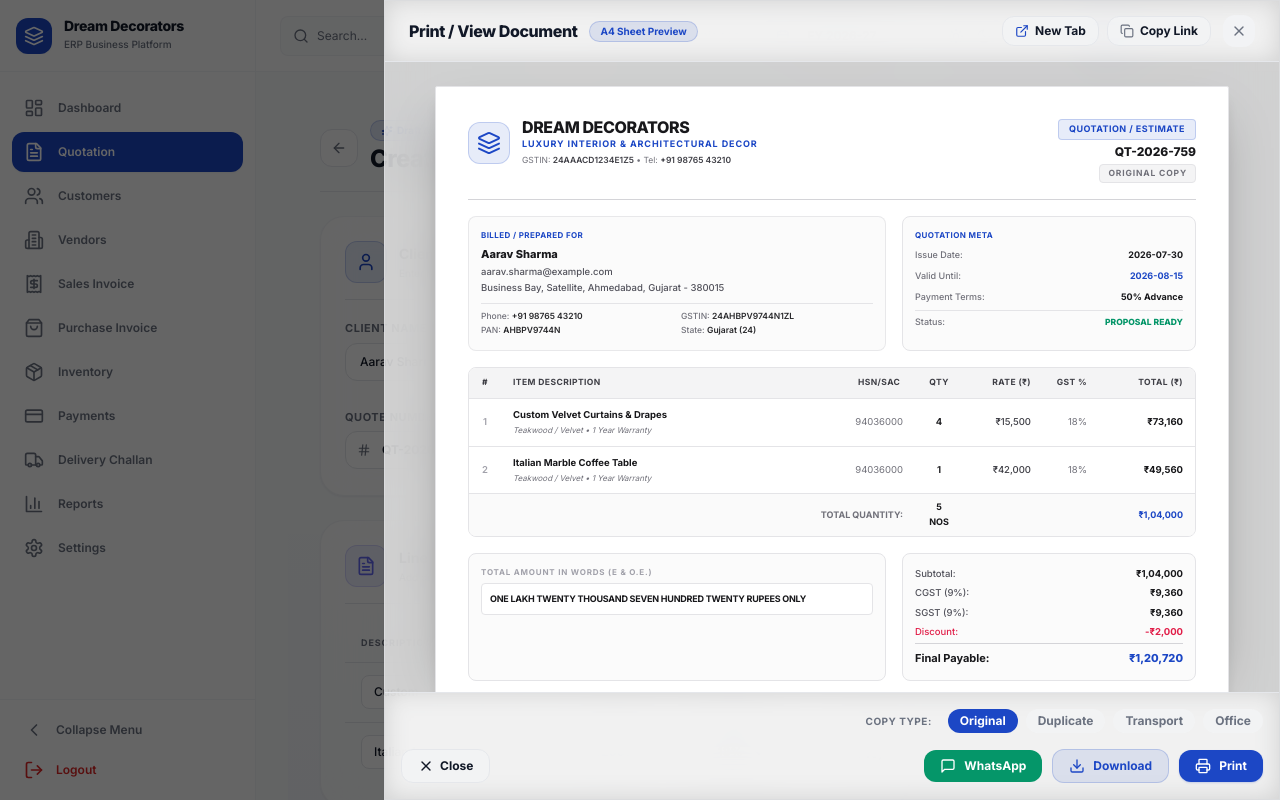
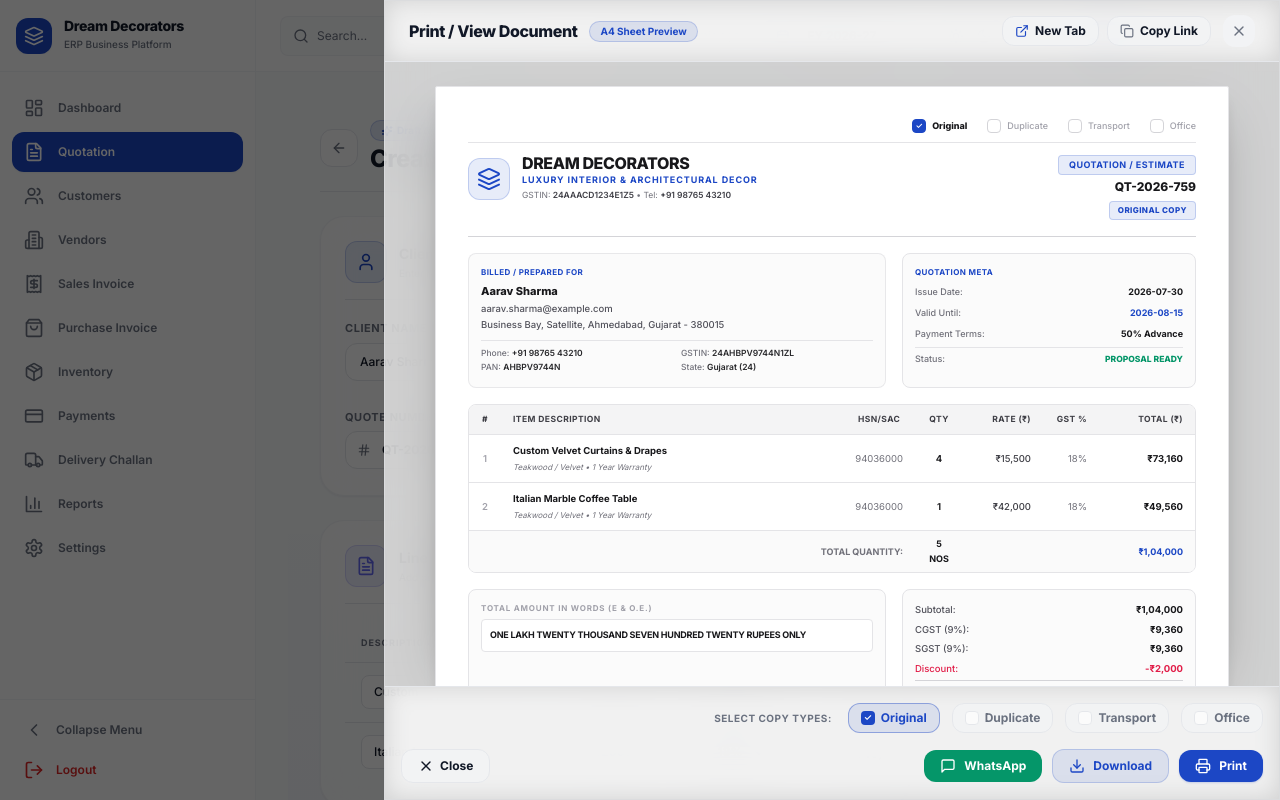
Before and after one commit to priyankpanchal2429/Dream-Decorators, a Next.js app in the folder apps/frontend/: page /quotations/new in a window 1280 px wide. Both pictures are taken after a click on the button "Preview PDF". Shown: the top 800 px of the page. Built offline with nearby package versions, Linux system fonts and the light colour scheme.

Commit message:
feat: add multi-select copy type checkboxes and display on top of A4 quotation document

```diff
--- a/apps/frontend/src/features/quotations/components/QuotationPreviewModal.tsx
+++ b/apps/frontend/src/features/quotations/components/QuotationPreviewModal.tsx
@@ -38,7 +38,7 @@ export const QuotationPreviewModal: React.FC<QuotationPreviewModalProps> = ({
   grandTotal,
   notes,
 }) => {
-  const [copyType, setCopyType] = useState<CopyType>('Original');
+  const [selectedCopyTypes, setSelectedCopyTypes] = useState<CopyType[]>(['Original']);
   const [copied, setCopied] = useState(false);
 
   if (!isOpen) return null;
@@ -68,6 +68,17 @@ export const QuotationPreviewModal: React.FC<QuotationPreviewModalProps> = ({
     window.open(`https://wa.me/?text=${text}`, '_blank');
   };
 
+  const toggleCopyType = (type: CopyType) => {
+    if (selectedCopyTypes.includes(type)) {
+      // Don't allow unchecking if it's the last remaining selection
+      if (selectedCopyTypes.length > 1) {
+        setSelectedCopyTypes(selectedCopyTypes.filter((t) => t !== type));
+      }
+    } else {
+      setSelectedCopyTypes([...selectedCopyTypes, type]);
+    }
+  };
+
   const copyOptions: CopyType[] = ['Original', 'Duplicate', 'Transport', 'Office'];
 
   return (
@@ -78,7 +89,7 @@ export const QuotationPreviewModal: React.FC<QuotationPreviewModalProps> = ({
         className="fixed inset-0 z-50 bg-black/60 backdrop-blur-xs transition-opacity animate-fade-in print:hidden"
       />
 
-      {/* Right Side Slide-Over Drawer - Design System Parity */}
+      {/* Right Side Slide-Over Drawer */}
       <div className="fixed top-0 right-0 bottom-0 z-50 w-full max-w-4xl glass-panel bg-cardBg border-l border-borderClr shadow-2xl flex flex-col animate-slide-in-right overflow-hidden print:w-full print:max-w-none print:static print:bg-white print:border-none print:shadow-none">
 
         {/* TOP HEADER CONTROL BAR */}
@@ -134,29 +145,42 @@ export const QuotationPreviewModal: React.FC<QuotationPreviewModalProps> = ({
               discountAmount={discountAmount}
               grandTotal={grandTotal}
               notes={notes}
-              copyType={copyType}
+              selectedCopyTypes={selectedCopyTypes}
             />
           </div>
         </div>
 
-        {/* BOTTOM ACTION & COPY TYPE FOOTER BAR */}
+        {/* BOTTOM ACTION & MULTI-SELECT COPY TYPE FOOTER BAR */}
         <div className="border-t border-borderClr/40 bg-cardBg/95 backdrop-blur-md p-4 space-y-3 shrink-0 print:hidden">
-          {/* Copy Type Selector Pills */}
-          <div className="flex items-center justify-end gap-2 text-xs font-semibold text-txtPrimary">
-            <span className="text-[10px] font-bold text-txtSecondary uppercase tracking-wider mr-2">Copy Type:</span>
-            {copyOptions.map((opt) => (
-              <button
-                key={opt}
-                onClick={() => setCopyType(opt)}
-                className={`px-3 py-1 rounded-xl text-xs font-bold transition-all ${
-                  copyType === opt
-                    ? 'bg-primary text-white shadow-xs'
-                    : 'bg-hoverBg text-txtSecondary hover:text-txtPrimary'
-                }`}
-              >
-                {opt}
-              </button>
-            ))}
+          {/* Multi-Select Copy Type Checkbox Options */}
+          <div className="flex items-center justify-end gap-3 text-xs font-semibold text-txtPrimary">
+            <span className="text-[10px] font-bold text-txtSecondary uppercase tracking-wider mr-1">
+              Select Copy Types:
+            </span>
+            {copyOptions.map((opt) => {
+              const isChecked = selectedCopyTypes.includes(opt);
+              return (
+                <button
+                  key={opt}
+                  type="button"
+                  onClick={() => toggleCopyType(opt)}
+                  className={`flex items-center gap-1.5 px-3 py-1.5 rounded-xl text-xs font-bold transition-all border ${
+                    isChecked
+                      ? 'bg-primary/10 border-primary/40 text-primary shadow-xs'
+                      : 'bg-hoverBg border-borderClr/40 text-txtSecondary hover:text-txtPrimary'
+                  }`}
+                >
+                  <div
+                    className={`w-3.5 h-3.5 rounded flex items-center justify-center text-[9px] font-black transition-colors ${
+                      isChecked ? 'bg-primary text-white' : 'border border-borderClr/60 bg-cardBg'
+                    }`}
+                  >
+                    {isChecked ? '✓' : ''}
+                  </div>
+                  <span>{opt}</span>
+                </button>
+              );
+            })}
           </div>
 
           {/* Action Buttons Row */}
--- a/apps/frontend/src/features/quotations/components/QuotationPrintDocument.tsx
+++ b/apps/frontend/src/features/quotations/components/QuotationPrintDocument.tsx
@@ -25,7 +25,7 @@ interface QuotationPrintDocumentProps {
   discountAmount: number;
   grandTotal: number;
   notes?: string;
-  copyType?: CopyType;
+  selectedCopyTypes?: CopyType[];
 }
 
 export const QuotationPrintDocument: React.FC<QuotationPrintDocumentProps> = ({
@@ -45,17 +45,42 @@ export const QuotationPrintDocument: React.FC<QuotationPrintDocumentProps> = ({
   discountAmount,
   grandTotal,
   notes,
-  copyType = 'Original',
+  selectedCopyTypes = ['Original'],
 }) => {
   const cgstAmount = taxAmount / 2;
   const sgstAmount = taxAmount / 2;
   const totalQty = items.reduce((acc, curr) => acc + curr.quantity, 0);
 
+  const copyOptions: CopyType[] = ['Original', 'Duplicate', 'Transport', 'Office'];
+
   return (
     /* Standard A4 dimensions: 794px width x 1123px height (210mm x 297mm @ 96dpi) */
     <div className="printable-area bg-white text-zinc-800 font-sans w-[794px] min-h-[1123px] p-8 mx-auto flex flex-col justify-between shadow-lg rounded-sm border border-zinc-200 text-[10px] leading-relaxed shrink-0">
       <div>
-        {/* Top Header Banner - Clean, Minimal Branding (No Solid Heavy Black Fills) */}
+        {/* Top Copy Type Checkbox Row (Printed & Displayed on Document) */}
+        <div className="flex items-center justify-end gap-5 pb-2 text-[9px] font-bold text-zinc-600 border-b border-zinc-200 mb-3">
+          {copyOptions.map((opt) => {
+            const isChecked = selectedCopyTypes.includes(opt);
+            return (
+              <div key={opt} className="flex items-center gap-1.5">
+                <div
+                  className={`w-3.5 h-3.5 rounded border flex items-center justify-center text-[8px] font-black ${
+                    isChecked
+                      ? 'bg-primary text-white border-primary'
+                      : 'border-zinc-300 bg-white text-transparent'
+                  }`}
+                >
+                  ✓
+                </div>
+                <span className={isChecked ? 'text-zinc-900 font-black' : 'text-zinc-400 font-medium'}>
+                  {opt}
+                </span>
+              </div>
+            );
+          })}
+        </div>
+
+        {/* Top Header Banner */}
         <div className="flex justify-between items-start pb-4 border-b border-zinc-300">
           <div className="flex items-center gap-3">
             <div className="p-2 bg-primary/10 border border-primary/20 text-primary rounded-xl">
@@ -79,9 +104,18 @@ export const QuotationPrintDocument: React.FC<QuotationPrintDocumentProps> = ({
               Quotation / Estimate
             </span>
             <p className="text-xs font-black text-zinc-900">{quotationNumber}</p>
-            <span className="inline-block text-[8.5px] font-bold uppercase tracking-widest text-zinc-500 bg-zinc-100 px-2 py-0.5 rounded border border-zinc-200">
-              {copyType} COPY
-            </span>
+
+            {/* Render Active Copy Type Badge Tags */}
+            <div className="flex flex-wrap items-center justify-end gap-1 pt-0.5">
+              {selectedCopyTypes.map((type) => (
+                <span
+                  key={type}
+                  className="inline-block text-[8px] font-extrabold uppercase tracking-wider text-primary bg-primary/10 px-2 py-0.5 rounded border border-primary/20"
+                >
+                  {type} COPY
+                </span>
+              ))}
+            </div>
           </div>
         </div>
 
```
